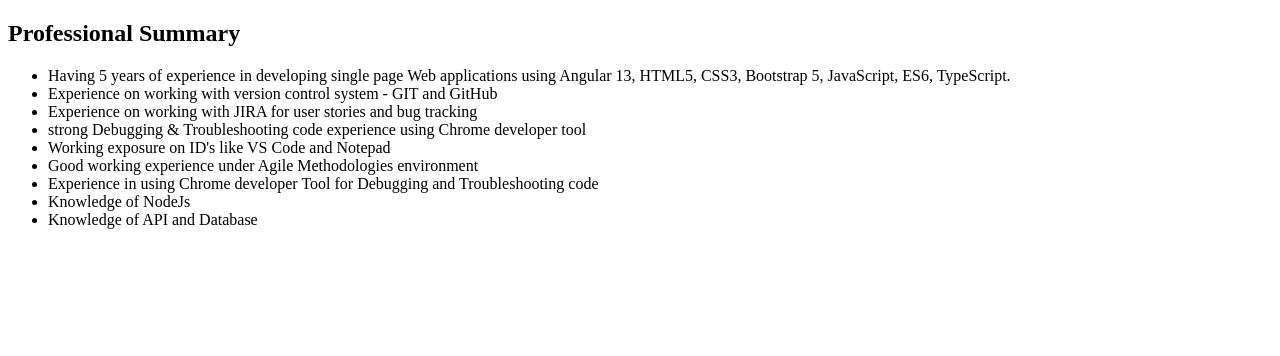
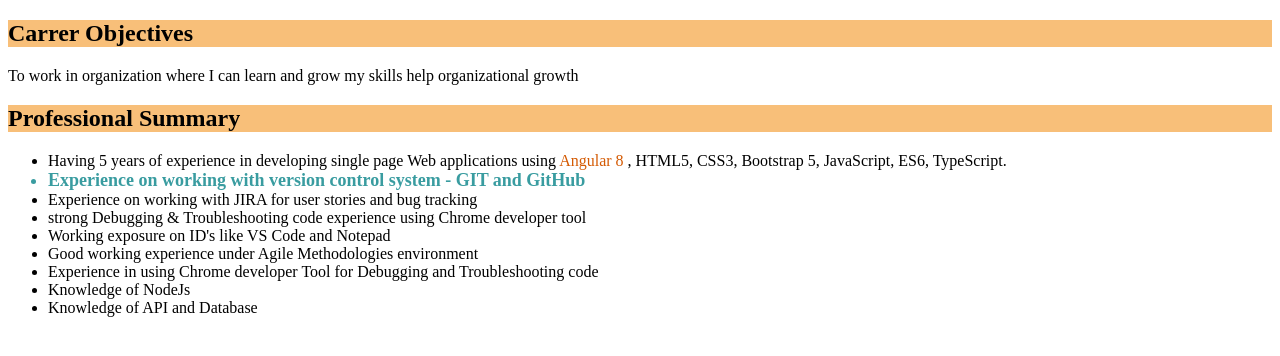
Before and after one commit to ajimshikalgar1203/My-profile, a plain HTML site: page home.html in a window 1280 px wide. Drawn offline with Linux system fonts and the light colour scheme.

Commit message:
Updated file with colors,Backgrounds and font styles
Updated file with colors,Backgrounds and font styles

```diff
--- a/home.html
+++ b/home.html
@@ -2,13 +2,30 @@
 <html>
     <head>
         <title> Home </title>
+        <style>
+            h2 {
+                color: black;
+                background-color: rgb(248, 191, 121);
+            }
+             #techStack{
+                color: rgb(212, 90, 3);
+             }
+             #areasquare{
+                color: rgb(57, 156, 160);
+                font-size: large;
+                font-family: 'Times New Roman', Times, serif;
+                font-weight: bolder;
+             }
+        </style>
     </head>
     <body>
+        <h2> Carrer Objectives </h2>
+        <p> To work in organization where I can learn and grow my skills help organizational growth </p>
         <h2> Professional Summary </h2>
         <ul>
-            <li> Having 5 years of experience in developing single page Web applications using Angular 13, HTML5, CSS3,
+            <li> Having 5 years of experience in developing single page Web applications using <span id="techStack"> Angular 8 </span>, HTML5, CSS3,
                  Bootstrap 5, JavaScript, ES6, TypeScript. </li>
-            <li> Experience on working with version control system - GIT and GitHub</li>
+            <li id="areasquare"> Experience on working with version control system - GIT and GitHub</li>
             <li> Experience on working with JIRA for user stories and bug tracking </li>
             <li> strong Debugging & Troubleshooting code experience using Chrome developer tool</li>
             <li> Working exposure on ID's like VS Code and Notepad </li>
```
Also changed, not shown: index.html (+15 -4 lines).
